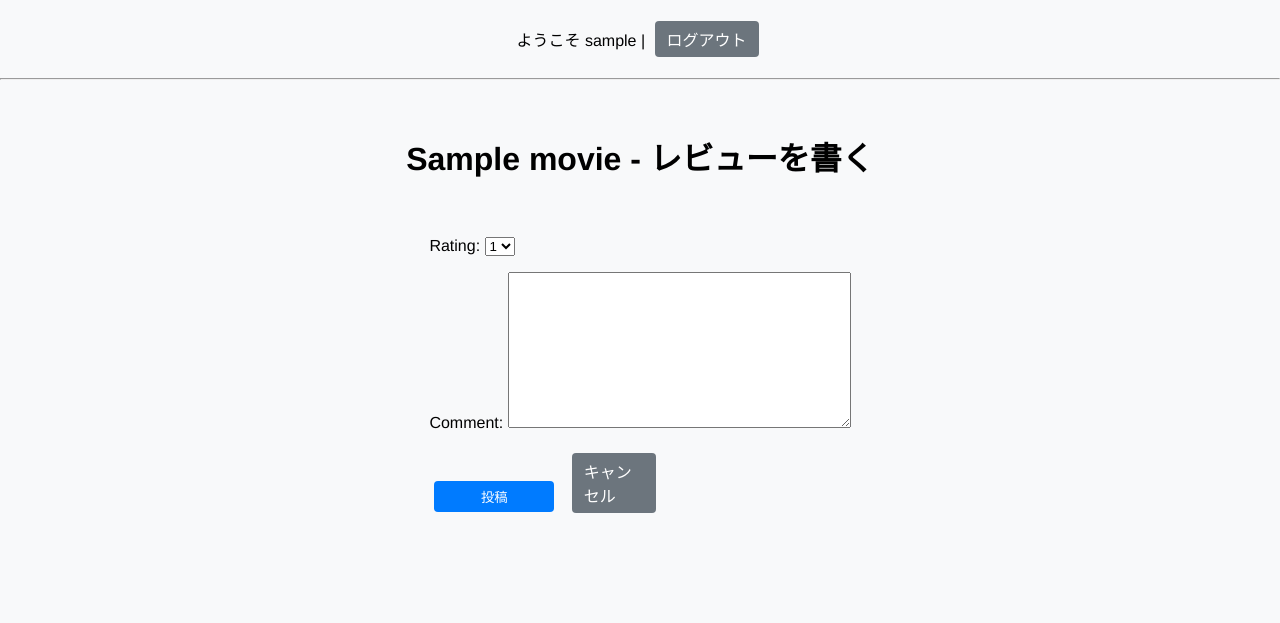
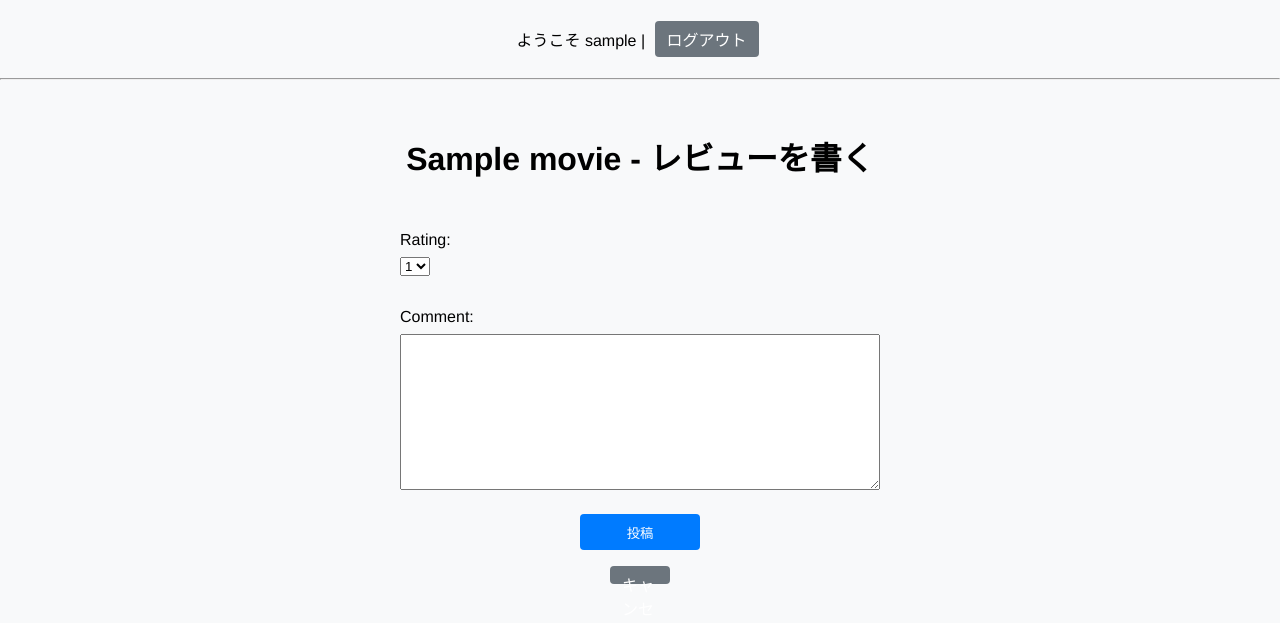
Before and after one commit to 97958697/my-first-portfolio, a Django app: page /reviews/create/1/ in a window 1280 px wide. Shown: the top 623 px of the page. Run offline with Django 5.2, Linux system fonts and the light colour scheme; a user stored in the database is signed in; tables that the repository leaves empty hold one stand-in row (values such as "Sample post").

Commit message:
style: キャンセルボタンを投稿ボタンの半分サイズに変更 (幅:60px, 高さ:18px)

```diff
--- a/static/css/styles.css
+++ b/static/css/styles.css
@@ -236,6 +236,7 @@ form {
   flex-direction: column;
   align-items: center;
   margin: 2rem 0;
+}
 
 .review-create-container h1 {
   text-align: center;
@@ -274,9 +275,13 @@ form {
   align-self: center;
 }
 /* レビュー投稿ページ ボタンサイズ調整 */
-.review-create-container form button.btn-primary,
-.review-create-container form .cancel-btn {
+.review-create-container form button.btn-primary {
   width: 120px;
   height: 36px;
   box-sizing: border-box;
 }
+.review-create-container form .cancel-btn {
+  width: 60px;
+  height: 18px;
+  box-sizing: border-box;
+}
```
